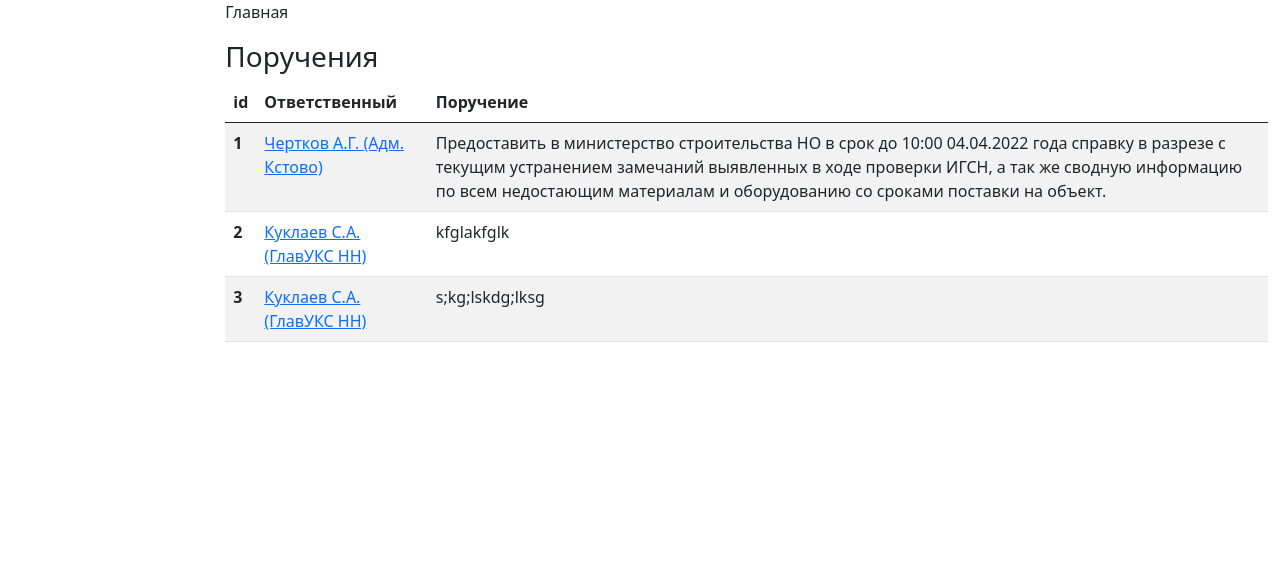
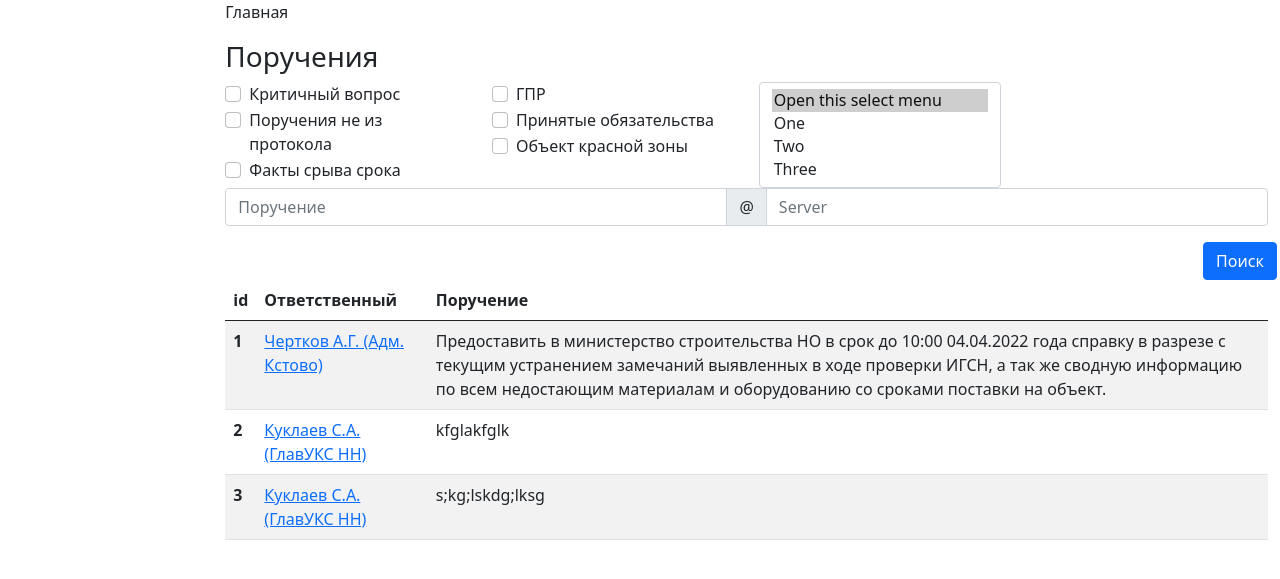
Before and after one commit to arti2m/poais, a Django app: page /shtab/ in a window 1280 px wide. Shown: the part 72-651 px from the top of the page. Run offline with Django 4.2, Linux system fonts and the light colour scheme; data comes from the database, SQL or seed files in the repository.

Commit message:
29/04/2022

```diff
--- a/poais/settings.py
+++ b/poais/settings.py
@@ -38,6 +38,7 @@ INSTALLED_APPS = [
     'django.contrib.messages',
     'django.contrib.staticfiles',
     'django_admin_listfilter_dropdown',
+    'django_filters',
     'shtab',
     'import_export',
 ]
--- a/shtab/templates/shtab/index.html
+++ b/shtab/templates/shtab/index.html
@@ -6,6 +6,61 @@
 <div class="row">
   <div class="col"><h3>Поручения</h3></div>
   </div>
+
+<div class="row">
+  <div class="col-3">
+    <div class="form-check">
+      <input class="form-check-input" type="checkbox" value="" id="checkkritvopr">
+      <label class="form-check-label" for="checkkritvopr">Критичный вопрос</label>
+    </div>
+    <div class="form-check">
+      <input class="form-check-input" type="checkbox" value="" id="checkporneizprot">
+      <label class="form-check-label" for="checkporneizprot">Поручения не из протокола</label>
+    </div>
+    <div class="form-check">
+      <input class="form-check-input" type="checkbox" value="" id="checkfactsrivsroka">
+      <label class="form-check-label" for="checkfactsrivsroka">Факты срыва срока</label>
+    </div>
+  </div>
+  <div class="col-3">
+    <div class="form-check">
+      <input class="form-check-input" type="checkbox" value="" id="checkgpr">
+      <label class="form-check-label" for="checkgpr">ГПР</label>
+    </div>
+    <div class="form-check">
+      <input class="form-check-input" type="checkbox" value="" id="checkobiaz">
+      <label class="form-check-label" for="checkobiaz">Принятые обязательства</label>
+    </div>
+    <div class="form-check">
+      <input class="form-check-input" type="checkbox" value="" id="checkobjectredzone">
+      <label class="form-check-label" for="checkobjectredzone">Объект красной зоны</label>
+    </div>
+  </div>
+  <div class="col-3">
+  <select class="form-select" multiple aria-label="multiple select example">
+  <option selected>Open this select menu</option>
+  <option value="1">One</option>
+  <option value="2">Two</option>
+  <option value="3">Three</option>
+  </select>
+  </div>
+
+  <div class="input-group mb-3">
+    <input type="text" class="form-control" placeholder="Поручение" aria-label="Username">
+    <span class="input-group-text">@</span>
+    <input type="text" class="form-control" placeholder="Server" aria-label="Server">
+  </div>
+</div>
+<div class="row">
+  <div class="col-11">
+  </div>
+  <div class="col-1">
+    <button type="submit" class="btn btn-primary">Поиск</button>
+  </div>
+</div>
+
+
+
 
   <table class="table table-striped">
   <thead>
```
